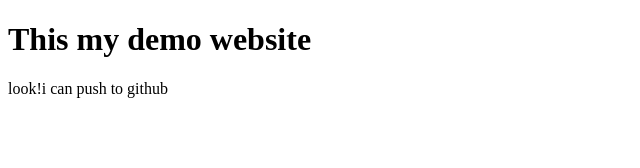
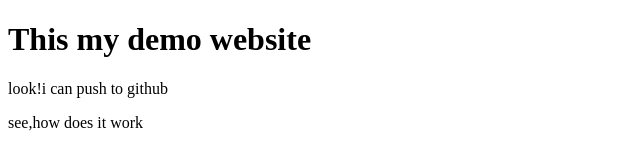
Before and after one commit to tanvirtaher32/my-first-project, a plain HTML site: page index.html in a window 1280 px wide. Shown: the whole page, without its empty margins (0-640 px from the left). Drawn offline with Linux system fonts and the light colour scheme.

Commit message:
Update index.html

```diff
--- a/index.html
+++ b/index.html
@@ -10,6 +10,7 @@
         This my demo website
     </h1>
     <p>look!i can push to github</p>
+    <p>see,how does it work</p>
 
 </body>
 </html>
```
